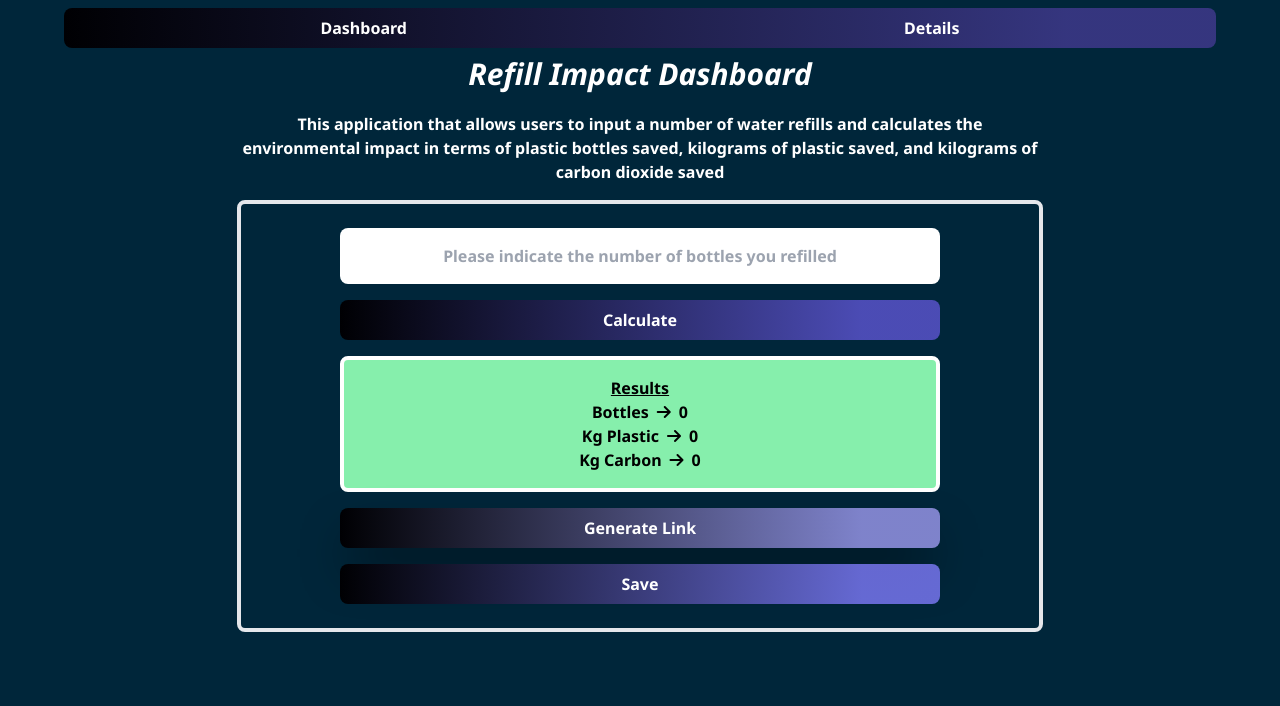
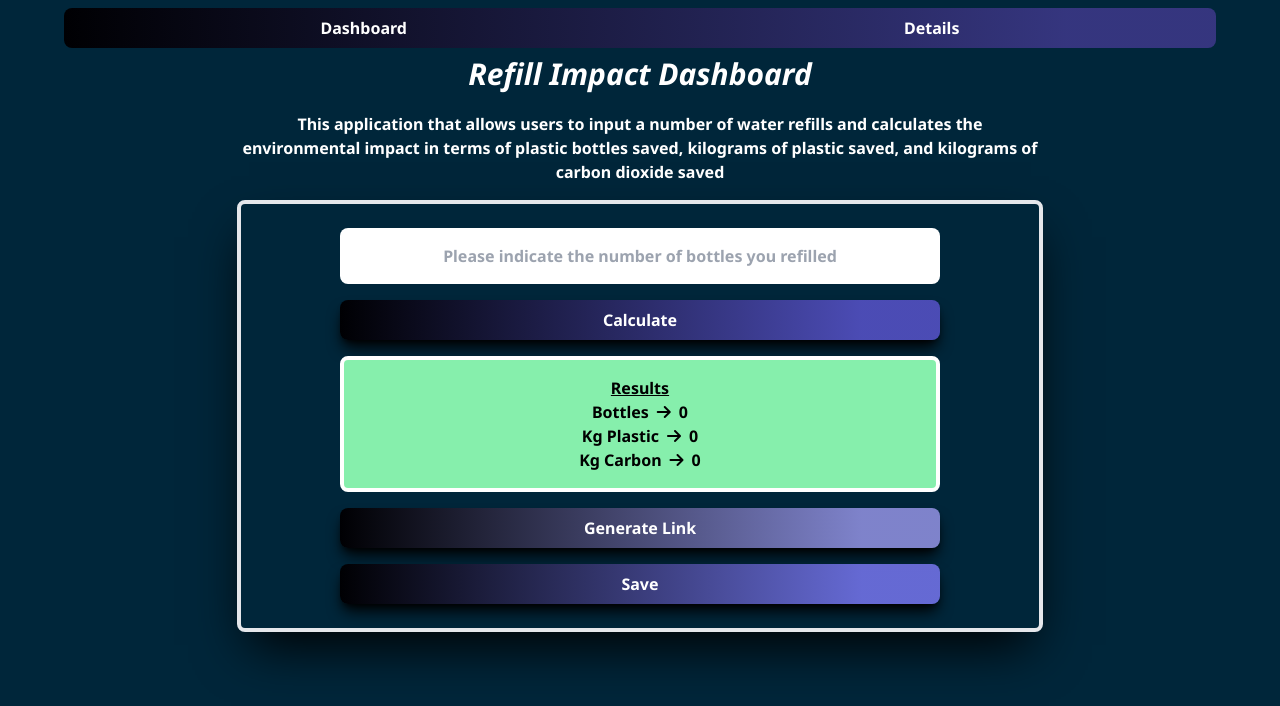
Before and after one commit to facundh23/AguaKm0Two, a Vue app: page / in a window 1280 px wide. Shown: the top 706 px of the page. Built offline with nearby package versions, Linux system fonts and the light colour scheme; no server answers; what tailwindcss-animated, vue-sweetalert2 would draw is missing.

Commit message:
Box shadow aplicated

```diff
--- a/src/components/ui/FormValue/FormValue.vue
+++ b/src/components/ui/FormValue/FormValue.vue
@@ -1,8 +1,8 @@
 <template>
-  <div class="w-[80%] flex items-center justify-center gap-4 p-6 flex-col border-4 rounded-lg">
+  <div class="w-[80%] flex items-center justify-center gap-4 p-6 flex-col border-4 rounded-lg shadow-2xl shadow-black">
     <input class="w-[80%] p-4  rounded-lg md:w-[80%] text-center font-bold" v-model="refills" placeholder="Please indicate the number of bottles you refilled"/>
     <div class="flex items-center justify-center w-full  gap-2 md:flex-row">
-      <button class="btn-calculate p-2 rounded-lg font-bold w-[80%] md:w-[80%] text-white " @click="calculateSavings"> Calculate</button>
+      <button class="btn-calculate p-2 rounded-lg font-bold w-[80%] md:w-[80%] text-white shadow-lg shadow-black" @click="calculateSavings"> Calculate</button>
     </div>
     <div class="flex gap-4 flex-col w-[80%]">
       <div class=" p-4  bg-green-300 border-4 border-white rounded-lg flex flex-col justify-center items-center font-bold">
@@ -25,12 +25,12 @@
     </div>
     <div class="flex items-center justify-center gap-4 flex-col w-full">
       <!-- Botón para generar el enlace -->
-      <button class="btn-generate p-2 rounded-lg font-bold shadow-black shadow-2xl hover:cursor-pointer w-[79%] hover:bg-lime-700  hover:transition-all hover:duration-700 md:w-[80%] text-white" v-if="!linkGenerated" @click="generateLink">
+      <button class="btn-generate p-2 rounded-lg font-bold shadow-black hover:cursor-pointer w-[79%] shadow-lg md:w-[80%] text-white" v-if="!linkGenerated" @click="generateLink">
         Generate Link
       </button>
 
       <!-- Botón para copiar el enlace -->
-      <button class="btn-copy p-2 w-[80%] rounded-lg font-bold text-white" v-else @click="copyLink">
+      <button class="btn-copy p-2 w-[80%] rounded-lg font-bold text-white shadow-lg shadow-black" v-else @click="copyLink">
         Copy Link
       </button>
       <div v-if="linkGenerated"
@@ -39,7 +39,7 @@
         <input class="p-2 rounded-lg w-[79%] text-black text-center" ref="enlaceInput" type="text" v-model="link"
           readonly>
       </div>
-      <button class="btn-save w-[79%] p-2 rounded-lg font-bold  md:w-[80%]   hover:transition-all hover:duration-700 text-white" @click="saveResults">Save</button>
+      <button class="btn-save w-[79%] p-2 rounded-lg font-bold  md:w-[80%] shadow-lg shadow-black text-white" @click="saveResults">Save</button>
       <!-- División para mostrar el enlace generado -->
     </div>
 
--- a/src/style.css
+++ b/src/style.css
@@ -22,9 +22,6 @@ body {
 .btn-generate{
     background: rgb(0, 0, 3);
     background: linear-gradient(90deg, rgba(0, 0, 3, 1) 0%, rgba(150, 148, 230, 0.842) 87%);
-    transition: all;
-    transition-duration: 0.5s;
-    transition-timing-function: linear;
 }
 
 .btn-generate:hover {
@@ -34,9 +31,6 @@ body {
 .btn-save{
     background: rgb(0, 0, 3);
     background: linear-gradient(90deg, rgba(0, 0, 3, 1) 0%, rgba(120, 118, 240, 0.842) 87%);
-    transition: all;
-    transition-duration: 0.5s;
-    transition-timing-function: linear;
 }
 
 .btn-save:hover {
@@ -46,9 +40,6 @@ body {
 .btn-copy{
     background: rgb(0, 0, 3);
     background: linear-gradient(90deg, rgba(0, 0, 3, 1) 0%, rgba(120, 118, 240, 0.842) 87%);
-    transition: all;
-    transition-duration: 0.5s;
-    transition-timing-function: linear;
 }
 
 .btn-copy:hover {
@@ -56,25 +47,10 @@ body {
     background: linear-gradient(45deg,rgba(120, 118, 240, 0.842) 0%, rgba(0, 0, 3, 1)  90% );
 }
 
-.btn-calculate::before {
-    content: '';
-    position: absolute;
-    top: 0;
-    left: 0;
-    width: 100%;
-    height: 2px; /* Altura de la línea de carga */
-    background: rgb(0, 0, 3);
-    background: linear-gradient(90deg, rgba(0, 0, 3, 1) 0%, rgba(78, 77, 185, 0.964) 87%);; /* Color de la línea de carga */
-    transform: scaleX(0); /* La línea de carga comienza sin ancho */
-    transform-origin: left; /* El punto de transformación está en el extremo izquierdo */
-    transition: transform 0.3s ease; /* Transición suave para la transformación */
-  }
+
 .btn-calculate{
     background: rgb(0, 0, 3);
     background: linear-gradient(90deg, rgba(0, 0, 3, 1) 0%, rgba(78, 77, 185, 0.964) 87%);
-    transition: background-color 0.3s ease;
-
-
 }
 
 .btn-calculate:hover{
--- a/tailwind.config.js
+++ b/tailwind.config.js
@@ -6,10 +6,7 @@ export default {
   ],
   theme: {
    extend:{
-    colors:{
-      'calculate-color':'stealblue',
-      'bg-first-color-hover': 'linear-gradient(90deg, rgba(0, 0, 3, 1) 0%, rgba(78, 77, 185, 0.964) 87%)'
-    }
+
    },
   plugins: [
     require('tailwindcss-animated')
```
